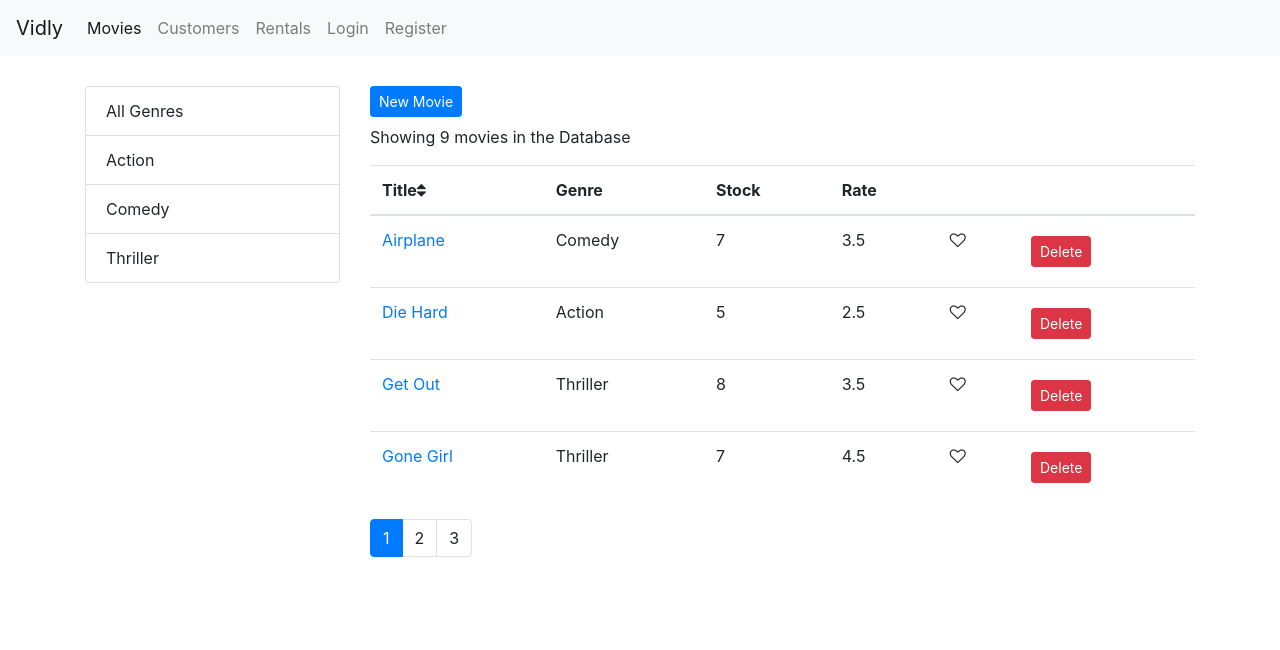
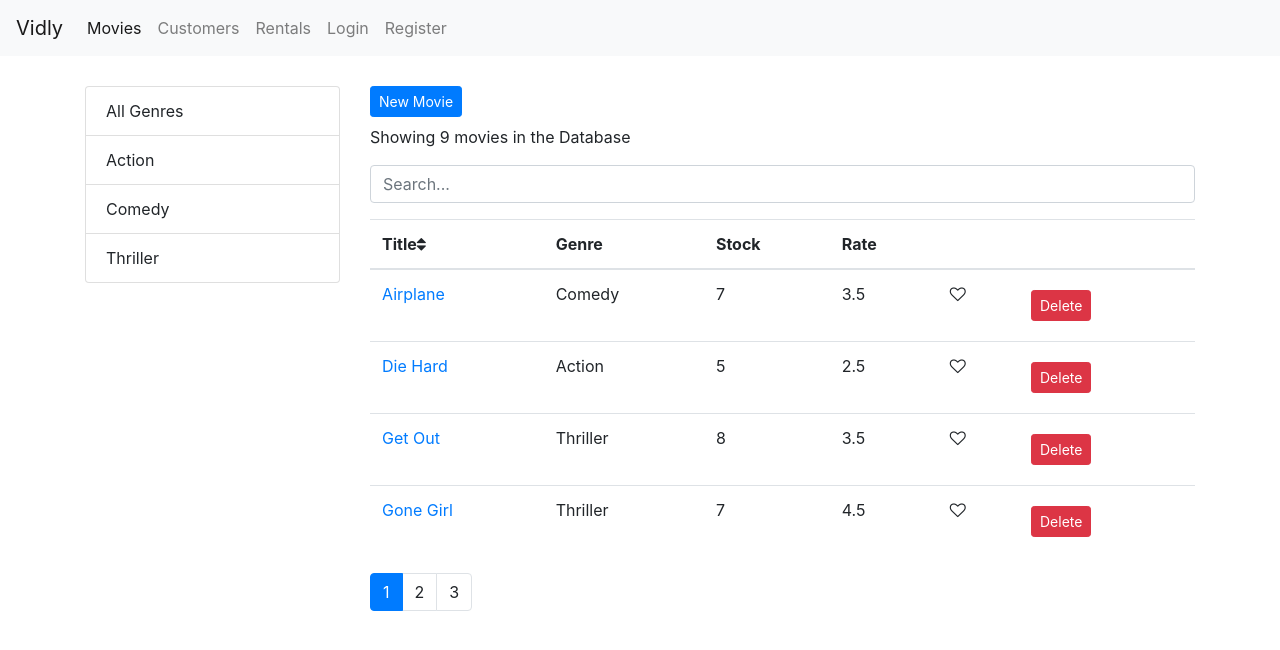
Before and after one commit to faustologic/vidly-app, a React (Create React App) app: page /movies in a window 1280 px wide. Shown: the top 650 px of the page. Built offline with nearby package versions, Linux system fonts and the light colour scheme.

Commit message:
SearchBox common component

```diff
--- /dev/null
+++ b/src/components/common/searchBox.jsx
@@ -0,0 +1,16 @@
+import React from "react";
+
+const SearchBox = ({ value, onChange }) => {
+  return (
+    <input
+      type="text"
+      name="query"
+      className="form-control my-3"
+      placeholder="Search..."
+      value={value}
+      onChange={(e) => onChange(e.currentTarget.value)}
+    />
+  );
+};
+
+export default SearchBox;
--- a/src/components/movies.jsx
+++ b/src/components/movies.jsx
@@ -7,6 +7,7 @@
 import { getGenres } from "../services/fakeGenreService";
 import MoviesTable from "./moviesTable";
 import { Link } from "react-router-dom";
+import SearchBox from "./common/searchBox";
 import _ from "lodash";
 
 class Movies extends Component {
@@ -15,6 +16,8 @@
     genres: [],
     currentPage: 1,
     pageSize: 4,
+    searchQuery: "",
+    selectedGenre: null,
     sortColumn: { path: "title", order: "asc" }, // We use Lodash
   };
 
@@ -26,7 +29,15 @@
 
   handleGenreSelect = (genre) => {
     // Filtering the genre movies
-    this.setState({ selectedGenre: genre, currentPage: 1 });
+    this.setState({ selectedGenre: genre, searchQuery: "", currentPage: 1 });
+  };
+
+  handleSearch = (query) => {
+    this.setState({
+      searchQuery: query,
+      selectedGenre: null,
+      currentPage: 1,
+    });
   };
 
   handleLike = (movie) => {
@@ -76,6 +87,25 @@
     return { totalCount: filtered.length, data: movies };
   };
 
+  getPagedData = () => {
+    const {
+      pageSize,
+      currentPage,
+      sortColumn,
+      selectedGenre,
+      searchQuery,
+      movies: allMovies,
+    } = this.state;
+
+    let filtered = allMovies;
+    if (searchQuery)
+      filtered = allMovies.filter((m) =>
+        m.title.toLowerCase().startsWith(searchQuery.toLowerCase())
+      );
+    else if (selectedGenre && selectedGenre._id)
+      filtered = allMovies.filter((m) => m.genre._id === selectedGenre._id);
+  };
+
   render() {
     const { length: count } = this.state.movies;
     const { pageSize, currentPage, sortColumn } = this.state;
@@ -97,6 +127,7 @@
             <button className="btn btn-primary btn-sm mb-2">New Movie</button>
           </Link>
           <p>Showing {totalCount} movies in the Database</p>
+          <SearchBox onChange={this.handleSearch} value={this.searchQuery} />
           <MoviesTable
             movies={movies}
             sortColumn={sortColumn}
```
